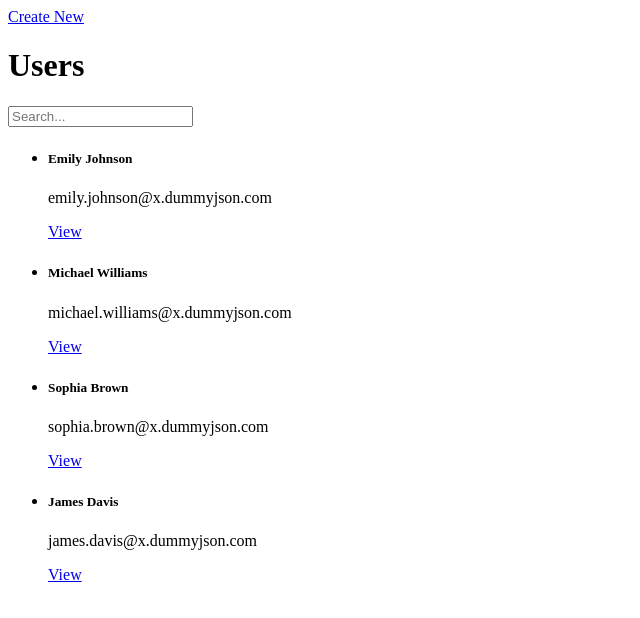
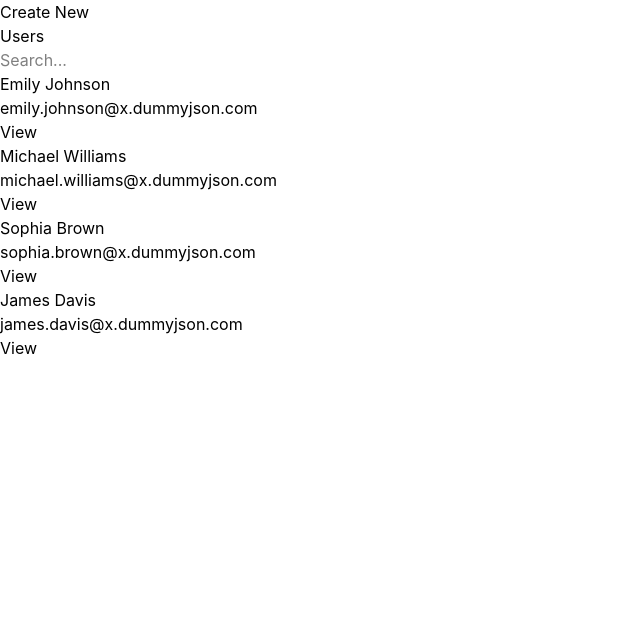
Before and after one commit to kacMadushan/v-users-list, a Vue app: page / in a window 1280 px wide. Shown: the top 618 px of the page, without its empty margins (0-640 px from the left). Built offline with nearby package versions, Linux system fonts and the light colour scheme.

Commit message:
Install tailwindcss and config

```diff
--- a/package.json
+++ b/package.json
@@ -10,7 +10,9 @@
     "format": "prettier --write --experimental-cli src/"
   },
   "dependencies": {
+    "@tailwindcss/vite": "^4.3.0",
     "pinia": "^3.0.4",
+    "tailwindcss": "^4.3.0",
     "vue": "^3.5.32",
     "vue-router": "^5.0.4"
   },
--- /dev/null
+++ b/src/index.css
@@ -0,0 +1 @@
+@import "tailwindcss"
--- a/src/main.js
+++ b/src/main.js
@@ -1,3 +1,5 @@
+import './index.css'
+
 import { createApp } from "vue"
 import { createPinia } from "pinia"
 import App from "./App.vue"
--- a/vite.config.js
+++ b/vite.config.js
@@ -3,12 +3,14 @@ import { fileURLToPath, URL } from 'node:url'
 import { defineConfig } from 'vite'
 import vue from '@vitejs/plugin-vue'
 import vueDevTools from 'vite-plugin-vue-devtools'
+import tailwindcss from '@tailwindcss/vite'
 
 // https://vite.dev/config/
 export default defineConfig({
   plugins: [
     vue(),
     vueDevTools(),
+    tailwindcss()
   ],
   resolve: {
     alias: {
```
Also changed, not shown: 1 other file (tests, documents, lock files or other folders).
